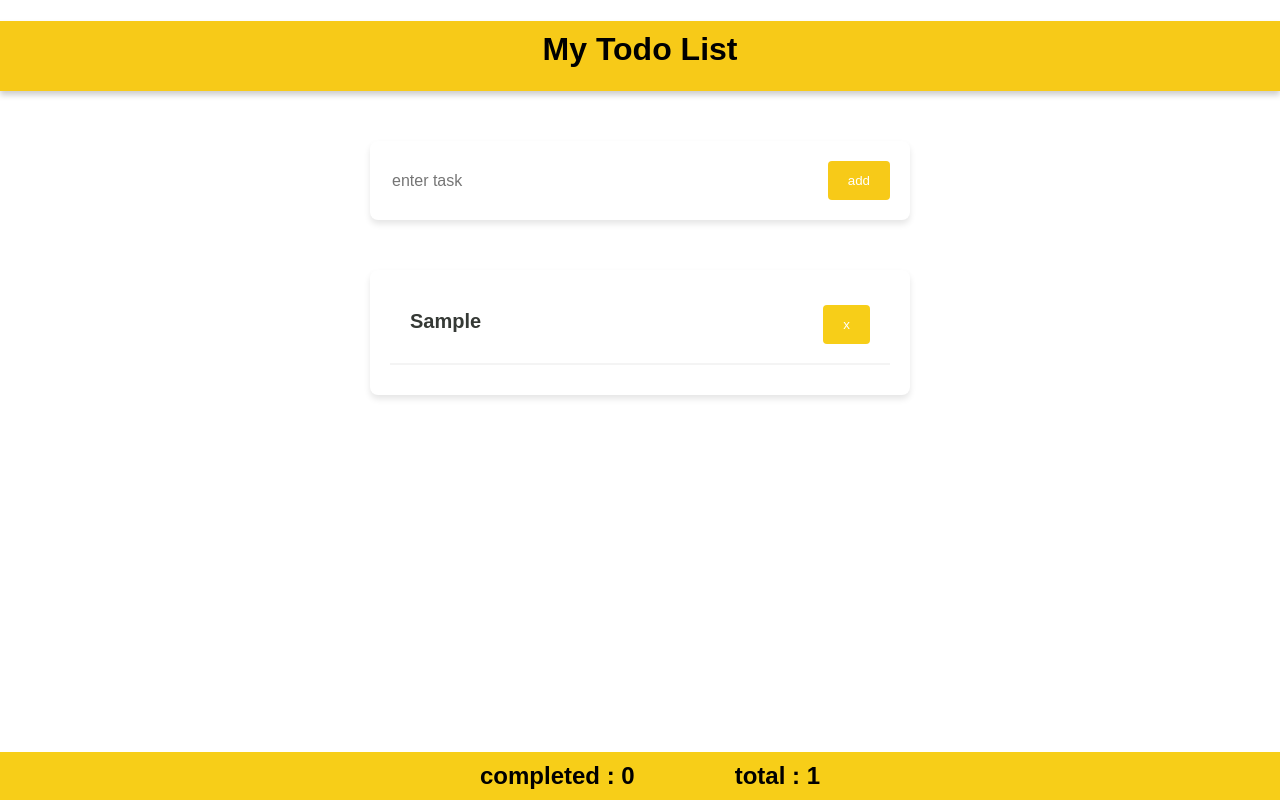
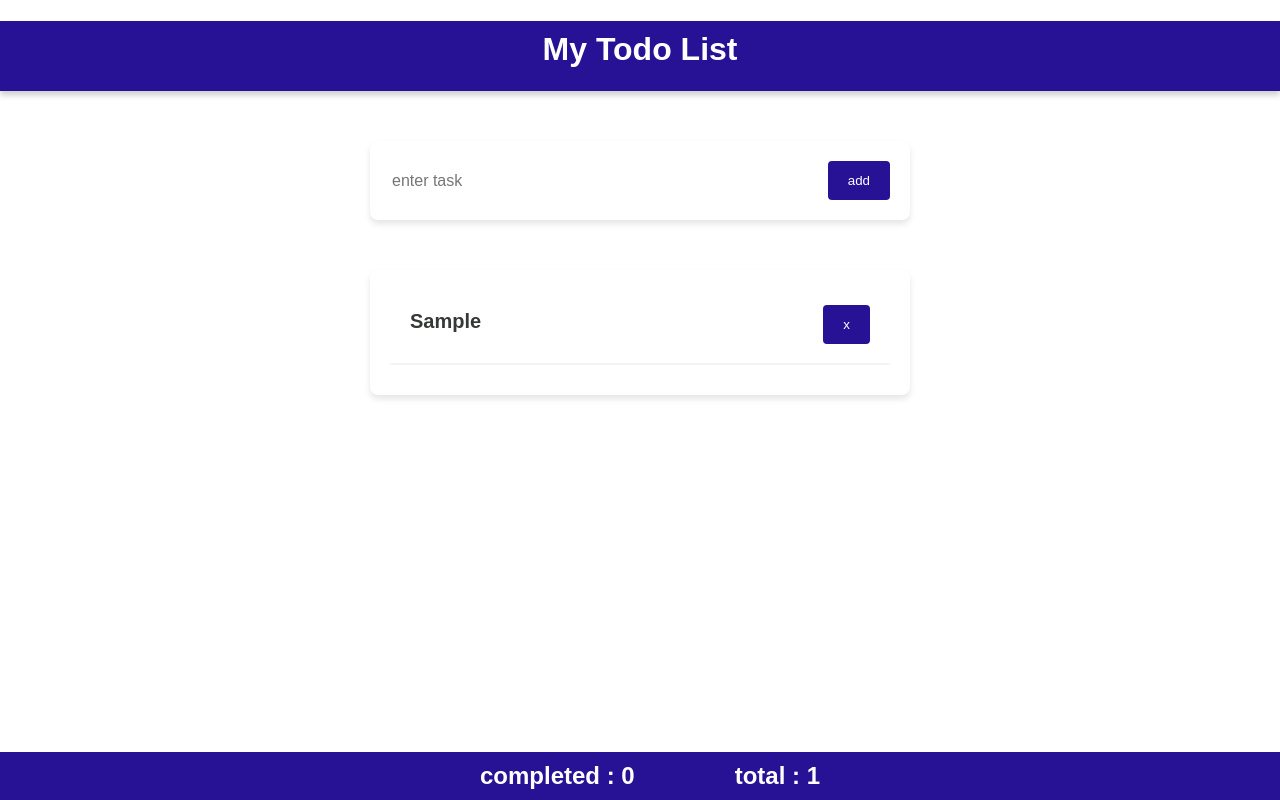
Before and after one commit to Aman-Dangol/todolist-react-js, a React (Vite) app: page / in a window 1280 px wide. Both pictures are taken after typing "Sample" into the empty fields and a click on the button "add". Built offline with nearby package versions, Linux system fonts and the light colour scheme.

Commit message:
storing in local storage

```diff
--- a/src/components/Form.jsx
+++ b/src/components/Form.jsx
@@ -5,7 +5,6 @@ export default function Form({ tasks, setTasks }) {
     name: "",
     done: false,
   });
-  console.log("asdasd", tasks);
   return (
     <div>
       <form className={styles.todoform} onSubmit={(e) => submit(e)}>
@@ -32,5 +31,7 @@ export default function Form({ tasks, setTasks }) {
     e.preventDefault();
     setTasks([...tasks, task]);
     setTask({ name: "", done: false });
+    console.log(tasks);
+    localStorage.setItem("tasks", JSON.stringify(task));
   }
 }
--- a/src/components/Header.module.css
+++ b/src/components/Header.module.css
@@ -1,5 +1,6 @@
 .header {
-  background-color: #f7ca18;
+  background-color: #271195;
+  color: white;
   text-align: center;
   font-weight: bold;
   height: 50px;
--- a/src/components/Todo.jsx
+++ b/src/components/Todo.jsx
@@ -3,9 +3,11 @@ import { useState } from "react";
 import Todolist from "./Todolist";
 import Footer from "./footer";
 export default function Todo() {
-  const [tasks, setTasks] = useState([]);
+  const storage = JSON.parse(localStorage.getItem("tasks"));
+  const [tasks, setTasks] = useState(storage ? storage : []);
   const total = tasks.length;
   const completed = tasks.filter((item) => item.done == true).length;
+  localStorage.setItem("tasks", JSON.stringify(tasks));
   return (
     <div>
       <Form tasks={tasks} setTasks={setTasks} />
--- a/src/components/Todoitem.jsx
+++ b/src/components/Todoitem.jsx
@@ -12,7 +12,6 @@ export default function Todoitem({ item, tasks, setTasks }) {
         return task;
       })
     );
-    console.log("updated", tasks);
   }
   const className = item.done ? styles.completed : "";
   return (
--- a/src/components/footer.module.css
+++ b/src/components/footer.module.css
@@ -5,8 +5,9 @@
   font-weight: bold;
   text-align: center;
   width: 100%;
-  background-color: #f7ce18;
+  background-color: #271195;
   padding: 10px;
+  color: white;
 }
 
 .item{
--- a/src/components/form.module.css
+++ b/src/components/form.module.css
@@ -24,7 +24,7 @@
   display: inline-block;
   border: none;
   border-radius: 4px;
-  background-color: #f7ca18;
+  background-color: #271195;
   padding: 12px 20px;
   color: white;
 }
--- a/src/components/todoitem.module.css
+++ b/src/components/todoitem.module.css
@@ -17,7 +17,7 @@
   float: right;
   padding: 12px 20px;
   border: none;
-  background-color: #f7ce18;
+  background-color: #271195;
   color: white;
   margin-top: -5px;
   border-radius: 4px;
```
